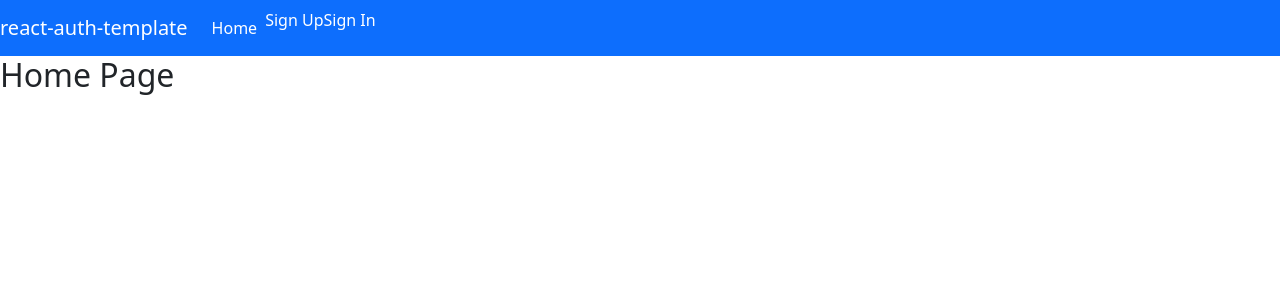
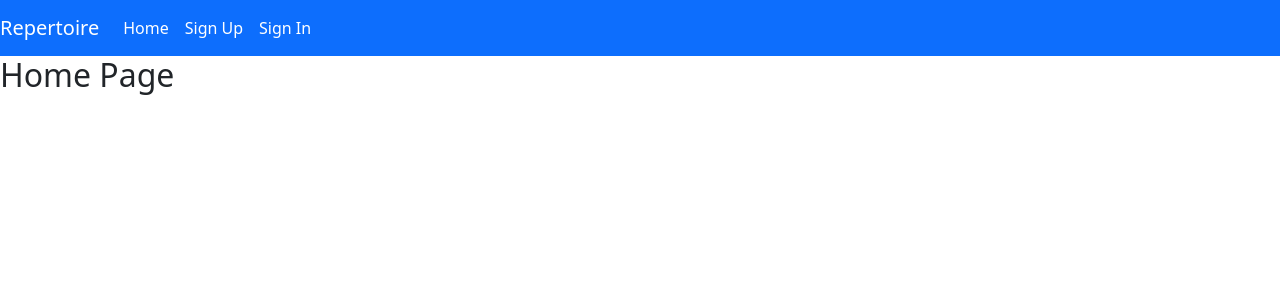
Before and after one commit to bostonbachexchange/Single-Resource-Client-Deliverable, a React (Create React App) app: page / in a window 1280 px wide. Shown: the top 300 px of the page. Built offline with nearby package versions, Linux system fonts and the light colour scheme.

Commit message:
Fixed styling on navbar

```diff
--- a/src/components/shared/Header.js
+++ b/src/components/shared/Header.js
@@ -23,12 +23,12 @@
 
 const unauthenticatedOptions = (
 	<>
-        <Nav.Item>
+        <Nav.Link>
 		    <Link to='sign-up' style={linkStyle}>Sign Up</Link>
-        </Nav.Item>
-        <Nav.Item>
+        </Nav.Link>
+        <Nav.Link>
 		    <Link to='sign-in' style={linkStyle}>Sign In</Link>
-        </Nav.Item>
+        </Nav.Link>
 	</>
 )
 
@@ -46,7 +46,7 @@
 	<Navbar bg='primary' variant='dark' expand='md'>
 		<Navbar.Brand>
             <Link to='/' style={linkStyle}>
-                react-auth-template
+                Repertoire
             </Link>
         </Navbar.Brand>
 		<Navbar.Toggle aria-controls='basic-navbar-nav' />
```
Also changed, not shown: 1 other file (tests, documents, lock files or other folders).
